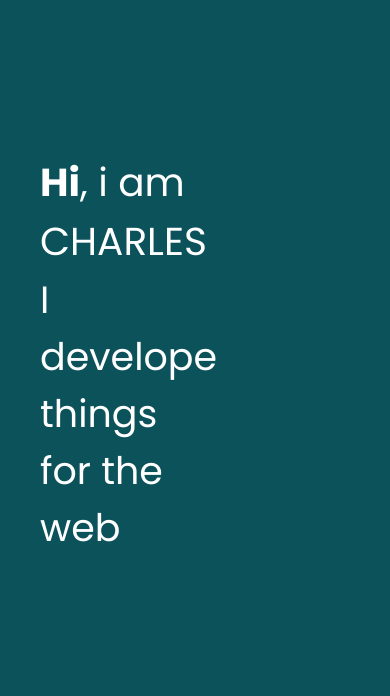
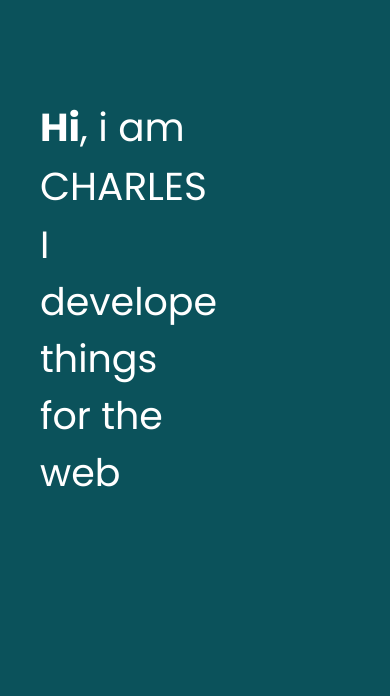
Before and after one commit to jcharles921/MY_BRAND_Back_End_Charles, a plain HTML site: page index.html in a window 390 px wide. Shown: the part 112-808 px from the top of the page. Drawn offline with Linux system fonts and the light colour scheme.

Commit message:
ft_responsiveness

```diff
--- a/style.css
+++ b/style.css
@@ -508,7 +508,7 @@ background-position: center center;
     .resume2{
         visibility: visible;
     }
-    .bigtitle{
+    .front-page .bigtitle {
         margin-top: 50px;
         width: 100%;
     }
```
